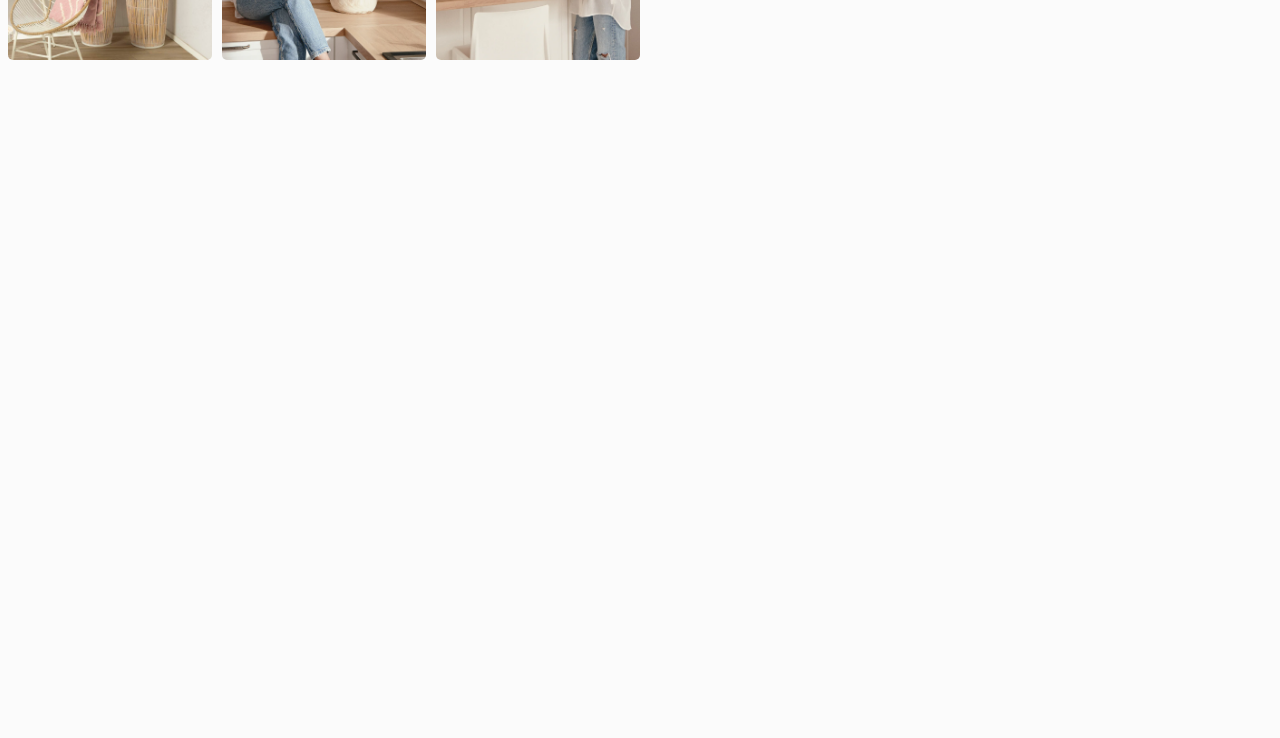
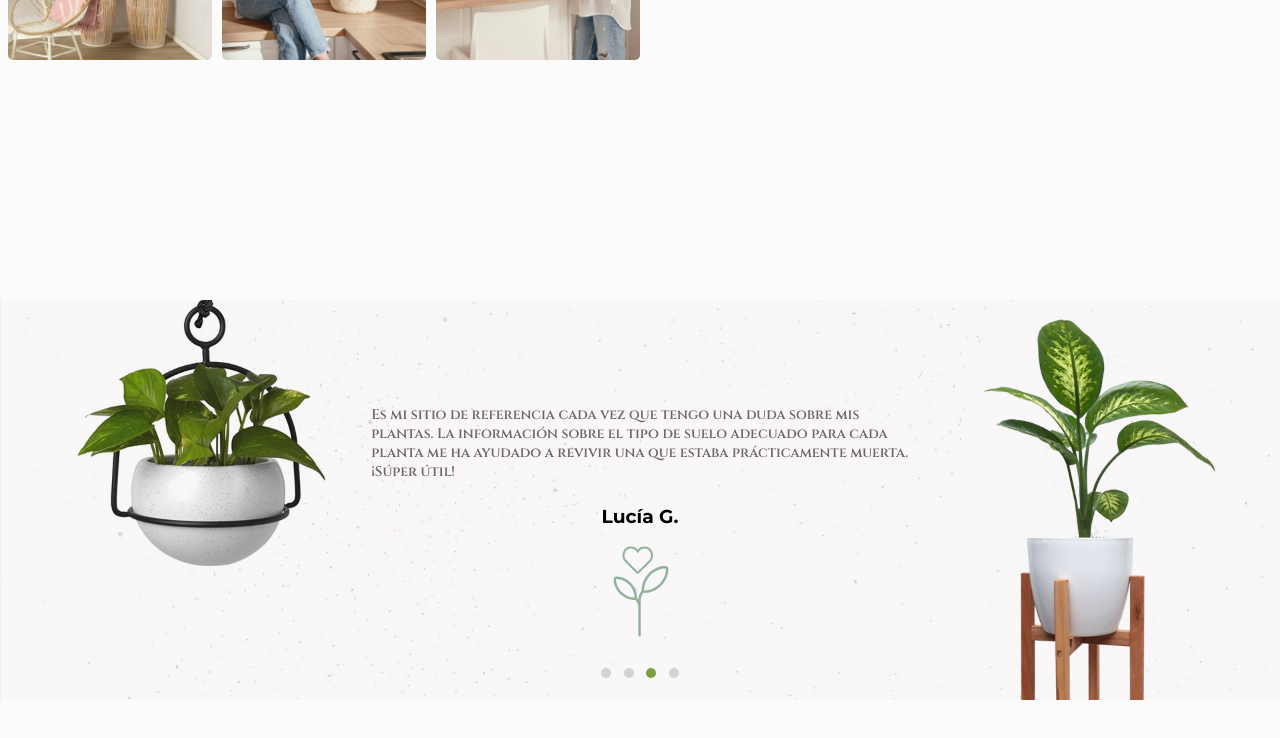
Before and after one commit to Alan-Ribeca/infoPlant, a React (Vite) app: page / in a window 1280 px wide. Shown: the part 2465-3203 px from the top of the page. Before the commit the page ends 2765 px from the top, so only its background shows below. Built offline with nearby package versions, Linux system fonts and the light colour scheme.

Commit message:
creando la seccion de reseñas

```diff
--- a/index.html
+++ b/index.html
@@ -1,17 +1,26 @@
 <!DOCTYPE html>
 <html lang="en">
-
   <head>
     <meta charset="UTF-8" />
     <meta name="viewport" content="width=device-width, initial-scale=1.0" />
     <link rel="preconnect" href="https://fonts.googleapis.com" />
     <link rel="preconnect" href="https://fonts.gstatic.com" crossorigin />
-  <link href="https://fonts.googleapis.com/css2?family=Montserrat:ital,wght@0,100..900;1,100..900&display=swap"
-    rel="stylesheet" />
+    <link
+      href="https://fonts.googleapis.com/css2?family=Montserrat:ital,wght@0,100..900;1,100..900&display=swap"
+      rel="stylesheet"
+    />
     <!-- segunda fuente  -->
     <link rel="preconnect" href="https://fonts.googleapis.com" />
     <link rel="preconnect" href="https://fonts.gstatic.com" crossorigin />
-  <link href="https://fonts.googleapis.com/css2?family=Cinzel:wght@400..900&display=swap" rel="stylesheet" />
+    <link
+      href="https://fonts.googleapis.com/css2?family=Cinzel:wght@400..900&display=swap"
+      rel="stylesheet"
+    />
+    <!-- el fabicon puesto en el section "comentarios" -->
+    <link
+      href="https://fonts.googleapis.com/icon?family=Material+Icons"
+      rel="stylesheet"
+    />
     <link rel="stylesheet" href="./sass/style.scss" />
     <title>InfoPlant</title>
   </head>
@@ -20,5 +29,4 @@
     <div id="root"></div>
     <script type="module" src="/src/main.jsx"></script>
   </body>
-
 </html>
--- a/src/App.jsx
+++ b/src/App.jsx
@@ -2,6 +2,7 @@ import { Carrusel } from "./components/carrusel/Carrusel";
 import { Header } from "./components/header/Header";
 import { Top } from "./components/top/Top";
 import { Info } from "./components/info/Info";
+import { Comentarios } from "./components/comentarios/Comentarios";
 function App() {
   return (
     <>
@@ -10,6 +11,7 @@ function App() {
         <Top />
         <Carrusel />
         <Info />
+        <Comentarios />
       </main>
     </>
   );
--- /dev/null
+++ b/src/components/comentarios/Comentarios.jsx
@@ -0,0 +1,75 @@
+import "./comentarios.scss";
+import { useState, useEffect } from "react";
+export const Comentarios = () => {
+  const comentarios = [
+    {
+      id: 1,
+      nombre: "María S.",
+      comentario:
+        "¡Esta página es increíble! Antes no sabía cómo cuidar bien mis plantas de interior, pero gracias a los consejos sobre riego y luz, ¡mis suculentas han crecido muchísimo! Me encanta cómo explican todo de manera simple y detallada.",
+    },
+    {
+      id: 2,
+      nombre: "Carlos M.",
+      comentario:
+        "Siempre he tenido problemas para mantener vivas mis plantas, pero desde que encontré esta página, he aprendido a identificar cuándo necesitan agua o más luz. Ahora mis plantas están mucho más saludables, ¡gracias!",
+    },
+    {
+      id: 3,
+      nombre: "Lucía G.",
+      comentario:
+        "Es mi sitio de referencia cada vez que tengo una duda sobre mis plantas. La información sobre el tipo de suelo adecuado para cada planta me ha ayudado a revivir una que estaba prácticamente muerta. ¡Súper útil!",
+    },
+    {
+      id: 4,
+      nombre: "Javier R.",
+      comentario:
+        "Me encanta lo completa que es esta página. He aprendido a cómo trasplantar mis plantas sin dañarlas y a mantener el ambiente adecuado en casa. Mis plantas nunca habían estado tan verdes y llenas de vida.",
+    },
+  ];
+
+  const [index, setIndex] = useState(0);
+
+  useEffect(() => {
+    const intervalo = setInterval(() => {
+      setIndex((prevIndex) => (prevIndex + 1) % comentarios.length);
+    }, 3000);
+    return () => clearInterval(intervalo);
+  }, [comentarios.length]);
+
+  return (
+    <section className="containerComentarios">
+      <div className="comentario">
+        <p className="textComentario">{comentarios[index].comentario}</p>
+        <h3 className="nameComentario">{comentarios[index].nombre}</h3>
+        <svg
+          id="Layer_1"
+          data-name="Layer 1"
+          xmlns="http://www.w3.org/2000/svg"
+          viewBox="0 0 1000 1000"
+          className="svgIcons"
+        >
+          <defs>
+            <style>{`.cls-1 { fill: #91b29b; }`}</style>
+          </defs>
+          <path
+            className="cls-1"
+            d="M590.22,219.38l-.57-1.51A61.29,61.29,0,0,0,539.09,178a62.34,62.34,0,0,0-55.18,23.1A62.51,62.51,0,0,0,428.69,178a60.42,60.42,0,0,0-50.51,39.8l-.58,1.57a67.76,67.76,0,0,0,15.51,70.65c85,86.06,87.15,86.08,90.76,86.11H484c3.7,0,5.75,0,90.69-86.1A67.77,67.77,0,0,0,590.22,219.38Zm-25.8,60.51h0c-25.82,26.16-67.31,67.72-80.5,79.76C470.7,347.58,429.2,306,403.38,279.88a53.26,53.26,0,0,1-12.22-55.5l.59-1.59a46.07,46.07,0,0,1,38.49-30.39,47.66,47.66,0,0,1,45.09,21.51l8.59,12.89,8.62-13a47.41,47.41,0,0,1,45-21.45,46.78,46.78,0,0,1,38.55,30.46l.56,1.51A53.24,53.24,0,0,1,564.42,279.89Z"
+          />
+          <path
+            className="cls-1"
+            d="M704.47,335.45a17,17,0,0,0-15.11-15.15c-41.6-4.3-89.78,15.4-125.85,51.46-33.4,33.39-54.11,84.11-51.83,126.6-17,20.7-22.71,45.53-24.31,64.12a102.28,102.28,0,0,0-9.18-11.86c1.95-37-16-81-45-109.92-31.32-31.32-73.07-48.41-109.38-44.67a15.94,15.94,0,0,0-14.1,14.11C306,446.28,323.09,488.19,354.4,519.5c28.29,28.31,65.34,45.21,99.11,45.21,1.45,0,8.37-.1,13.06-.21C481,581.61,487,603.39,487.69,606.34V827h17.89l-.09-238.27c-.07-.49-6-43.67,17.49-75.71,3.34.14,13.69.33,15.95.33,38.81,0,81.47-19.47,114.08-52.07C689.08,425.2,708.81,377,704.47,335.45ZM366.94,507c-27.17-27.18-42.28-62.84-39.71-93.43,30.15-2.57,66.68,13,93.44,39.71,24.47,24.48,40.53,62.42,39.91,93.64l-7.07.08C424.36,547,392,532,366.94,507Zm273.53-58.22c-29.36,29.34-67.32,46.86-101.54,46.86-1.33,0-5.69-.06-9.48-.14l-.15-.17c-1.18-36.81,17.74-82,46.75-111,31.91-31.91,75.78-50.06,110.78-47.06C690.6,373.62,672.84,416.34,640.47,448.74Z"
+          />
+        </svg>
+        <div className="contenedorMarcador">
+          {comentarios.map((comentario, i) => (
+            <span
+              className={`marcador ${i === index ? "activo" : ""}`}
+              key={comentario.id}
+            ></span>
+          ))}
+        </div>
+      </div>
+    </section>
+  );
+};
--- /dev/null
+++ b/src/components/comentarios/comentarios.scss
@@ -0,0 +1,71 @@
+.containerComentarios {
+  background-image: url("../../../public/img/imgComentario.jpg");
+  background-position: 50% 57.9402%;
+  float: left;
+  height: 400px;
+  margin: 0;
+  position: relative;
+  width: 100%;
+  background-color: #ffffff;
+  background-repeat: no-repeat;
+  background-attachment: fixed;
+  background-size: cover;
+  margin-bottom: 55rem;
+
+  .comentario {
+    width: 100%;
+    height: 83%;
+    display: flex;
+    flex-direction: column;
+    justify-content: center;
+    align-items: center;
+
+    &::after {
+      position: absolute;
+      font-size: 70px;
+      line-height: 50px;
+      font-family: "Material Icons";
+      color: #79a03f;
+      content: "\e244";
+      width: 80px;
+      height: 60px;
+      top: 14%;
+      right: 0;
+      left: 0;
+      margin: auto;
+      font-style: initial;
+    }
+    .textComentario {
+      width: 42%;
+      font-size: 14px;
+      margin-bottom: 1.5rem;
+      font-family: "Cinzel", serif;
+      font-weight: 600;
+      color: rgb(112, 102, 102);
+    }
+
+    .svgIcons {
+      position: absolute;
+      width: 168px;
+      height: 138px;
+      bottom: 10%;
+    }
+
+    .contenedorMarcador {
+      display: flex;
+      position: absolute;
+      bottom: 4%;
+      .marcador {
+        width: 10px;
+        height: 10px;
+        border-radius: 50%;
+        background-color: rgb(150 150 150 / 37%);
+        margin: 0.4rem;
+
+        &.activo {
+          background-color: #79a03f;
+        }
+      }
+    }
+  }
+}
```
Also changed, not shown: public/img/imgComentario.jpg (added). Lines whose indentation alone changed are shown as unchanged.
